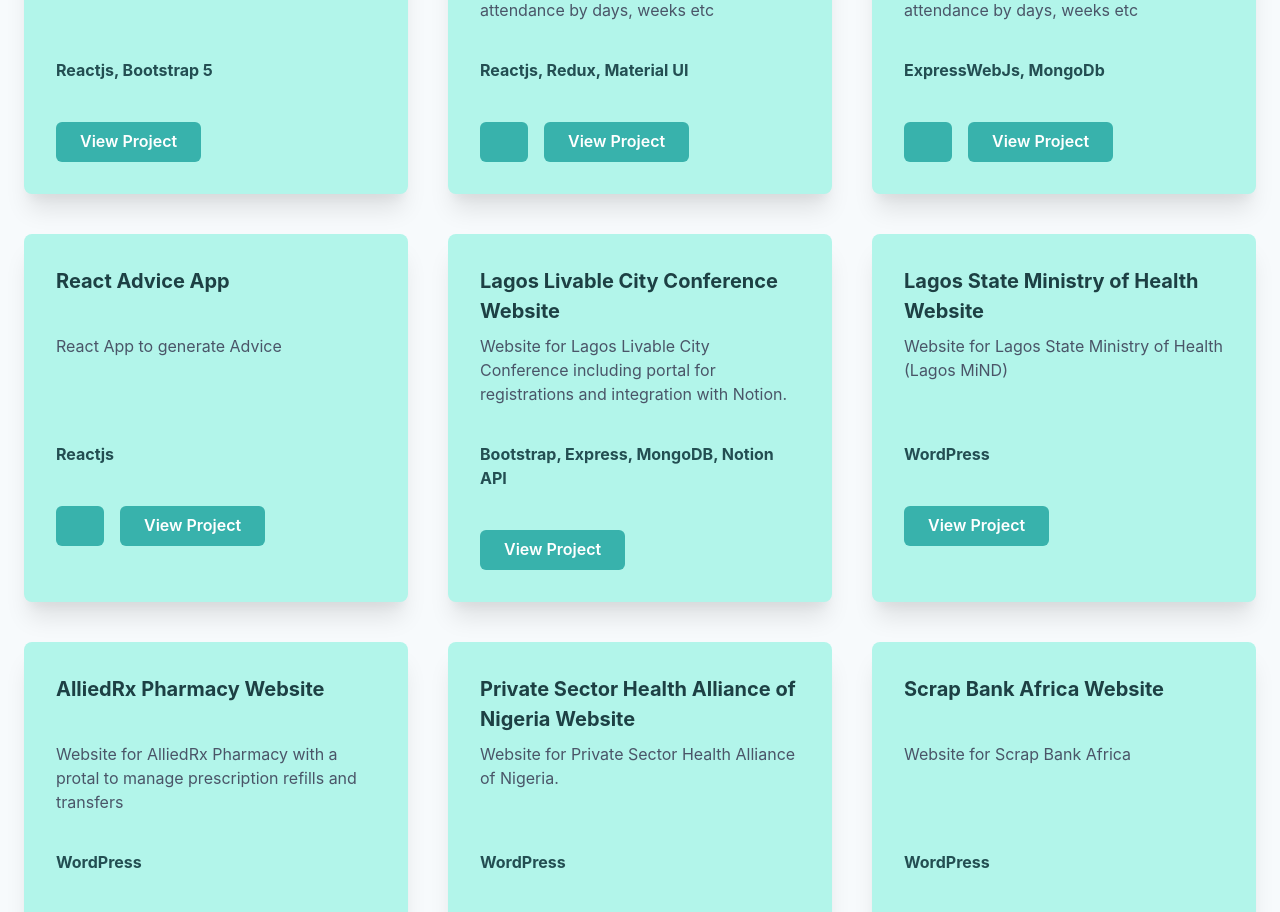
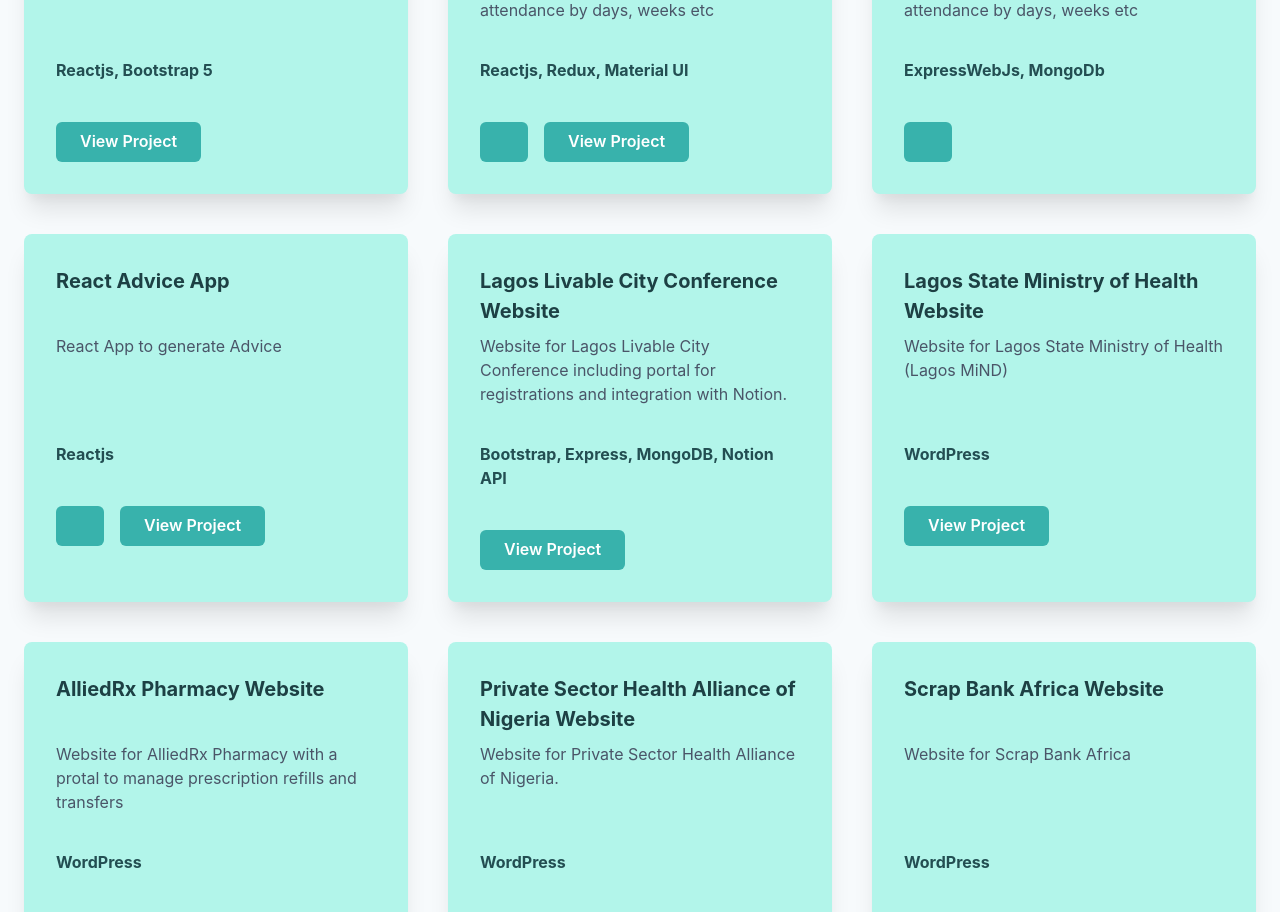
Before and after one commit to iamug/Portfolio-v2, a Next.js app: page / in a window 1280 px wide. Shown: the part 2240-3152 px from the top of the page. Built offline with nearby package versions, Linux system fonts and the light colour scheme.

Commit message:
minor bug fix

```diff
--- a/src/components/Footer.tsx
+++ b/src/components/Footer.tsx
@@ -53,7 +53,7 @@
           <SocialButton label={"Github"} href={"https://github.com/iamug"}>
             <i className="fab fa-github" />
           </SocialButton>
-          <SocialButton label={"Linkedln"} href={"#"}>
+          <SocialButton label={"Linkedln"} href={"https://www.linkedin.com/in/aguziendu-ugochukwu/"}>
             <i className="fab fa-linkedin-in" />
           </SocialButton>
           <SocialButton label={"Instagram"} href={"https://instagram.com/iamug_"}>
--- a/src/data/works.ts
+++ b/src/data/works.ts
@@ -44,8 +44,7 @@
     name: "Attendance Managment App (Backend)",
     description: "App to track clockins and clock outs of employees with reporting to show attendance by days, weeks etc",
     stack: "ExpressWebJs, MongoDb",
-    github: "https://github.com/iamug/react-advice-app/",
-    live: "https://iamug.github.io/react-advice-app/",
+    github: "https://github.com/iamug/Attendance-Management-System-Backend",
   },
   {
     name: "React Advice App",
```
